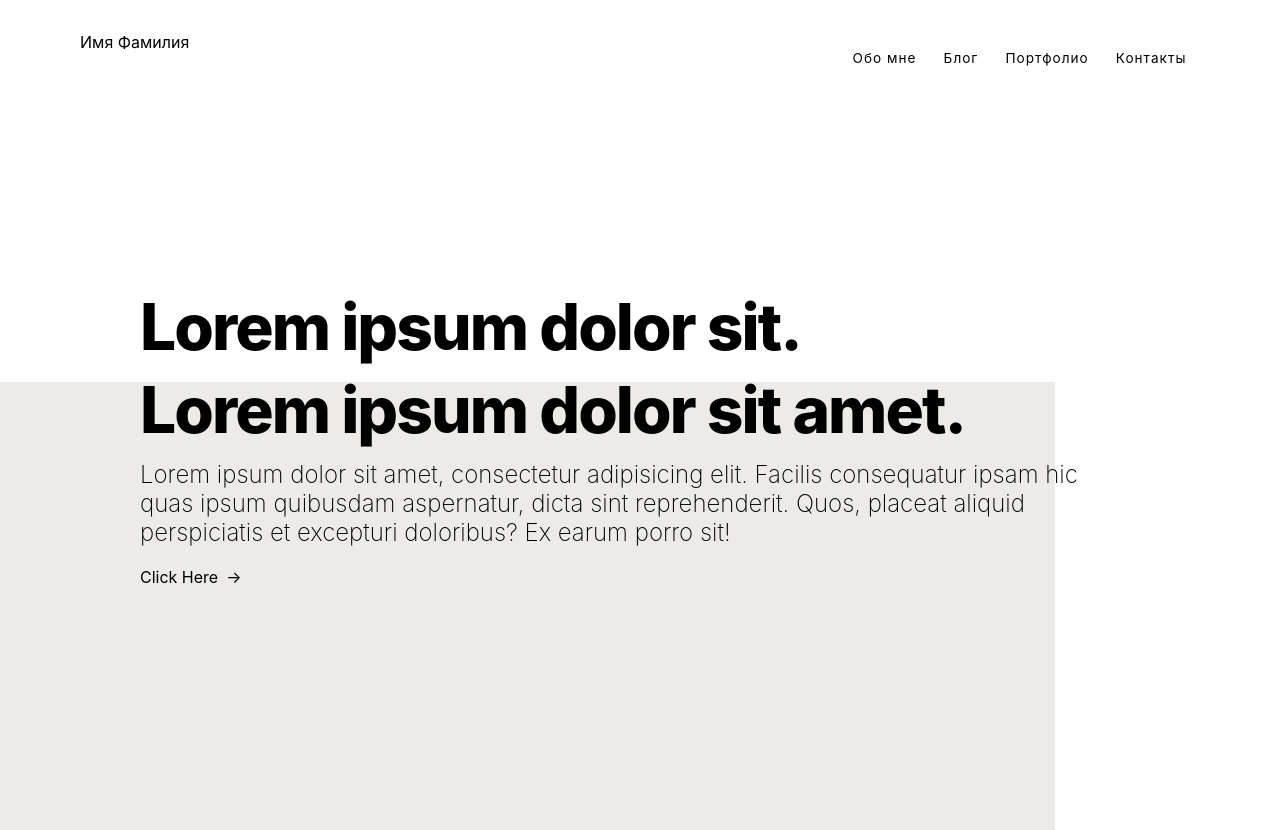
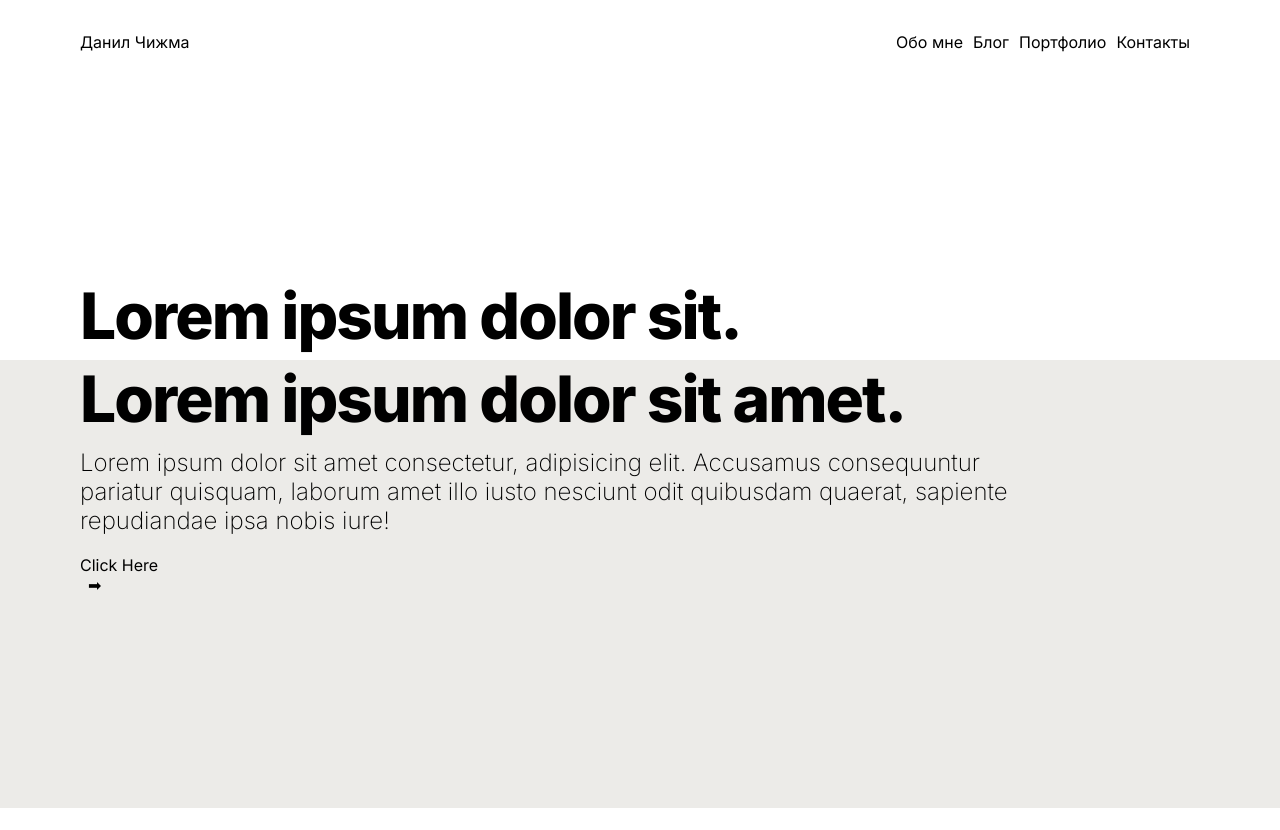
Before and after one commit to sAMIIGOSs/svelte-test, a SvelteKit app: page / in a window 1280 px wide. After the commit the page ends 808 px from the top, so only its background shows below. Built offline with nearby package versions, Linux system fonts and the light colour scheme.

Commit message:
add title

```diff
--- a/src/app.html
+++ b/src/app.html
@@ -5,9 +5,11 @@
 		<link rel="icon" href="%sveltekit.assets%/favicon.png" />
 		<meta name="viewport" content="width=device-width, initial-scale=1" />
 		<style>
+			@import url('https://fonts.googleapis.com/css2?family=Inter:wght@100..900&family=Mukta:wght@400;700&family=Nova+Square&family=Nunito+Sans:wght@200;300;400&display=swap');
+
 			body {
 				background-position: left top;
-				font-family: 'Inter', sans-serif;
+				font-family: "Inter", sans-serif;
 				margin: 0;
 				background-repeat: no-repeat;
 			}
@@ -31,124 +33,11 @@
 				padding-bottom: 2rem;
 			}
 
-			.nav .nav-container {
+			nav .nav-container {
 				display: flex;
 				justify-content: space-between;
 				align-items: center;
 			}
-
-			.nav-links {
-				display: flex;
-				justify-content: flex-end;
-				align-items: center;
-				margin: -1em 0;
-				flex: 1 0 auto;
-			}
-
-			.nav-links .link {
-				position: relative;
-				margin: 1em;
-				font-size: 0.85rem;
-				letter-spacing: 1px;
-				color: black;
-			}
-
-
-			.container {
-        margin: 50px auto;
-        max-width: 800px;
-        padding: 0 20px;
-    }
-
-    .blogposts{
-        display: grid;
-        grid-template-columns: 1fr 1fr;
-        grid-gap: 20px;
-    }
-
-	.post {
-		border: 1px solid #ddd;
-		padding: 10px;
-		box-shadow: 0 0 10px #eee;
-	}
-
-    .link {
-        color: rgb(10, 10, 139);
-    }
-
-	.apps {
-		display: grid;
-		grid-template-columns: 1fr 1fr;
-		grid-gap: 20px;
-	}
-
-	.app {
-		border: 1px solid #ddd;
-		padding: 10px;
-		box-shadow: 0 0 10px #eee;
-	}
-
-	.todo {
-		display: flex;
-		padding: 20px;
-		border-radius: 20px;
-		box-shadow: 0 0 15px rgb(0 0 0 / 20%);
-		background-color: hsla(0, 0%, 100%, 0.2);
-		margin-top: 1rem;
-		font-size: 1.2rem;
-		justify-content: space-between;
-		align-items: center;
-	}
-
-	.todo__buttons {
-		display: flex;
-		align-items: center;
-		margin-left: 1rem;
-	}
-
-	.todo button {
-		width: 32px;
-		height: 32px;
-		padding: 4px;
-		margin: 0;
-		flex-shrink: 0;
-	}
-
-	h1 {
-		text-align: center;
-		font-size: 1.5rem;
-		margin: 2em 0;
-	}
-
-	button {
-		background-color: transparent;
-		border: none;
-	}
-	button.delete,
-	button.delete:hover {
-		color: brown;
-		transition: color 100ms ease-out;
-	}
-	button.complete,
-	button.complete:hover {
-		color: cadetblue;
-		transition: color 100ms ease-out;
-	}
-	.todo.completed {
-		color: slategray;
-	}
-	.todo.completed.todo__text {
-		text-decoration: line-through;
-	}
-	.todo.completed button {
-		color: silver;
-	}
-	.tobos {
-		width: 100%;
-		max-width: 500px;
-	}
-
-
 		</style>
 		%sveltekit.head%
 	</head>
--- a/src/routes/+layout.svelte
+++ b/src/routes/+layout.svelte
@@ -1,6 +1,6 @@
 <nav>
     <div class="nav-container">
-        <a href="/" class="nav-logo" title="Back to Homepage">Имя Фамилия</a>
+        <a href="/" class="nav-logo" title="Back to Homepage">Данил Чижма</a>
         <div class="nav-links">
             {#each nav as link}
                 {#if link.isShow}
@@ -12,9 +12,25 @@
 </nav>
 
 <div class="container">
-   <!--Pages will be injacted below-->
+    <!-- Pages will be injected below -->
     <slot></slot>
 </div>
+
+<style>
+    .container {
+        max-width: 1400px;
+        margin: 50px auto;
+    }
+
+    .link {
+        margin-right: 10px;
+        transition: 0.8s ease;
+    }
+
+    .link:hover {
+        border-bottom: 2px solid black;
+    }
+</style>
 
 <script>
     const nav = [
@@ -42,13 +58,6 @@
             title: 'temp',
             href: '/temp',
             isShow: false,
-        },
-    ];
+        }
+    ]
 </script>
-
-<style>
-    .container {
-        max-width: 1400px;
-        margin: 50px auto;
-    }
-</style>
--- a/src/routes/+page.svelte
+++ b/src/routes/+page.svelte
@@ -1,5 +1,5 @@
 <svelte:head>
-    <title>Имя Фамилия</title>
+    <title>Данил Чижма</title>
 </svelte:head>
 
 <div class="container">
@@ -13,13 +13,10 @@
                     </h1>
                 </div>
                 <h2 class="subtitle">
-                    Lorem ipsum dolor sit amet, consectetur adipisicing elit. Facilis consequatur ipsam hic quas ipsum quibusdam aspernatur, dicta sint reprehenderit.
-                     Quos, placeat aliquid perspiciatis et excepturi doloribus? Ex earum porro sit!
+                    Lorem ipsum dolor sit amet consectetur, adipisicing elit. Accusamus consequuntur pariatur quisquam, laborum amet illo iusto nesciunt odit quibusdam quaerat, sapiente repudiandae ipsa nobis iure!
                 </h2>
-                <!-- svelte-ignore a11y-no-noninteractive-tabindex -->
                 <div style="color:black" class="scroll-button animate-scroll" tabindex="0">
-                    <a href="/about">Click Here</a>
-                    <div class="arrow">→</div>
+                    <a href="/about">Click Here</a><div class="arrow">&#10145;</div>
                 </div>
             </div>
         </div>
@@ -74,22 +71,14 @@
         background-color: #ecebe8;
         width: 100%;
         height: 56vh;
-        margin: -205px;
+        margin: -235px auto;
     }
 
     .info .info-text {
         position: relative;
     }
 
-    .scroll-button {
-        display: flex;
-        border: none;
-        outline: none;
-        cursor: pointer;
-    }
-
     .scroll-button .arrow {
         margin-left: 0.50rem;
     }
-
 </style>
--- a/src/routes/about/+page.svelte
+++ b/src/routes/about/+page.svelte
@@ -1,3 +1,3 @@
 <h1>Обо мне</h1>
 
-todo. . .
+Lorem ipsum dolor, sit amet consectetur adipisicing elit. Quod dolor praesentium animi! Sint incidunt dolorem soluta consequatur nam quo veniam accusantium tenetur quaerat, minima sapiente delectus perspiciatis culpa repudiandae dicta!
--- a/src/routes/blog/+page.svelte
+++ b/src/routes/blog/+page.svelte
@@ -1,7 +1,29 @@
-
-
 <svelte:head>
     <title>Блог</title>
+    <style>
+        .container {
+            margin: 50px auto;
+            max-width: 800px;
+            padding: 0 20px;
+        }
+
+        .blogposts {
+            display: grid;
+            grid-template-columns: 1fr 1fr;
+            grid-gap: 20px;
+        }
+
+        .post {
+            border-radius: 6px;
+            border: 1px solid #ddd;
+            padding: 10px;
+            box-shadow: 0 0 10px #eee;
+        }
+
+        .link {
+            color: rgb(10, 10, 139);
+        }
+    </style>
 </svelte:head>
 <div class="container">
     <h1>Мои статьи</h1>
@@ -11,7 +33,7 @@
             <h2>{page.title}</h2>
             <p>{page.body}</p>
             <p class="readmore">
-                <a class="link" href={`/blog/posts/${page.id}`}>
+                <a href="{`/blog/posts/${page.id}`}" class="link">
                     Читать далее
                 </a>
             </p>
--- /dev/null
+++ b/src/routes/blog/posts/2/+layout.svelte
@@ -0,0 +1,12 @@
+<div class="container">
+    <a href="/blog">Домой</a>
+    <slot />
+</div>
+
+<style>
+    .container {
+        margin: 50px auto;
+        max-width: 800px;
+        padding: 0 20px;
+    }
+</style>
--- a/src/routes/contact/+page.svelte
+++ b/src/routes/contact/+page.svelte
@@ -1,3 +1,3 @@
 <h1>Контакты</h1>
 
-todo. . .
+Lorem ipsum, dolor sit amet consectetur adipisicing elit. Repellendus mollitia dicta dolor exercitationem fuga, modi repellat? Molestias voluptates dolores voluptatibus vel, pariatur voluptatum eveniet eligendi optio quae et minus ipsa?
```
Also changed, not shown: src/components/icon.svelte (+8 -16 lines), src/routes/blog/posts/1/+page.svelte (+3 -7 lines), src/routes/blog/posts/2/+page.svelte (+2 -1 lines), src/routes/blog/routes.js (+5 -10 lines), src/routes/blog/posts/1/+layout.svelte (renamed from src/routes/blog/posts/+layout.svelte). Lines whose indentation alone changed are shown as unchanged.
